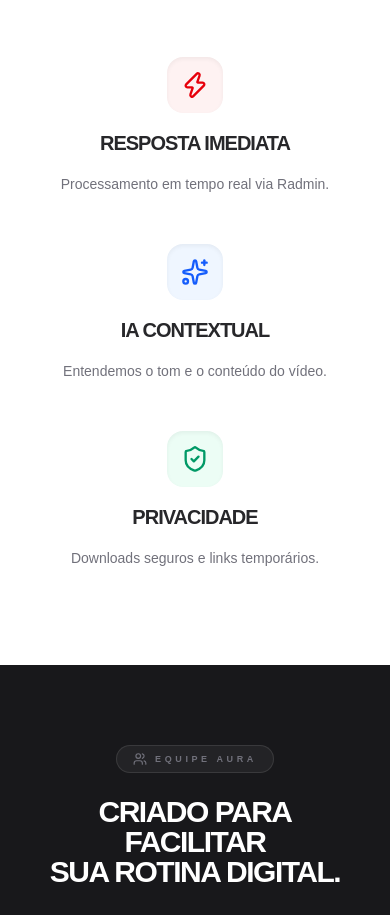
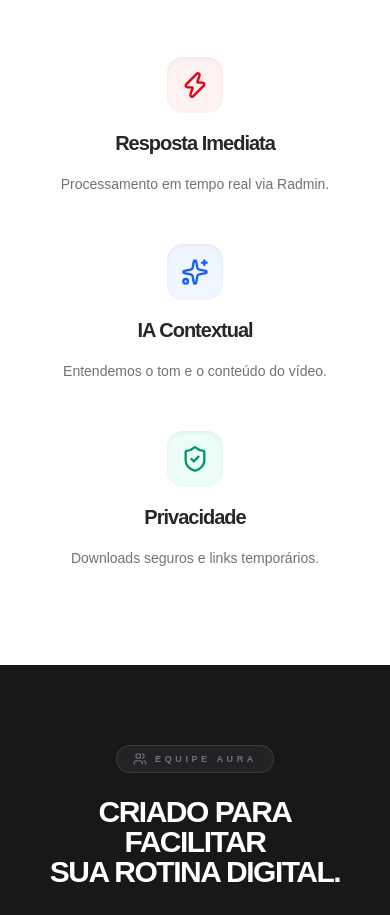
Before and after one commit to PedroGoulartbranco/AuraDownload-videos, a Next.js app in the folder frontend/: page / in a window 390 px wide. Shown: the part 800-1715 px from the top of the page. Built offline with nearby package versions, Linux system fonts and the light colour scheme.

Commit message:
update initial page

```diff
--- a/frontend/src/app/page.tsx
+++ b/frontend/src/app/page.tsx
@@ -253,9 +253,9 @@ export default function Home() {
 
       {/* Feature Cards Section */}
       <section id="features" className="scroll-mt-20 max-w-6xl w-full px-8 py-24 grid grid-cols-1 md:grid-cols-3 gap-12 border-t border-zinc-100">
-        <div className="space-y-4 text-center md:text-left"><div className="w-14 h-14 bg-red-50 text-red-600 rounded-2xl flex items-center justify-center mx-auto md:mx-0 shadow-inner"><Zap size={28} /></div><h3 className="text-xl font-black text-zinc-800 tracking-tighter uppercase">Resposta Imediata</h3><p className="text-zinc-500 font-medium leading-relaxed text-sm">Processamento em tempo real via Radmin.</p></div>
-        <div className="space-y-4 text-center md:text-left"><div className="w-14 h-14 bg-blue-50 text-blue-600 rounded-2xl flex items-center justify-center mx-auto md:mx-0 shadow-inner"><Sparkles size={28} /></div><h3 className="text-xl font-black text-zinc-800 tracking-tighter uppercase">IA Contextual</h3><p className="text-zinc-500 font-medium leading-relaxed text-sm">Entendemos o tom e o conteúdo do vídeo.</p></div>
-        <div className="space-y-4 text-center md:text-left"><div className="w-14 h-14 bg-emerald-50 text-emerald-600 rounded-2xl flex items-center justify-center mx-auto md:mx-0 shadow-inner"><ShieldCheck size={28} /></div><h3 className="text-xl font-black text-zinc-800 tracking-tighter uppercase">Privacidade</h3><p className="text-zinc-500 font-medium leading-relaxed text-sm">Downloads seguros e links temporários.</p></div>
+        <div className="space-y-4 text-center md:text-left"><div className="w-14 h-14 bg-red-50 text-red-600 rounded-2xl flex items-center justify-center mx-auto md:mx-0 shadow-inner"><Zap size={28} /></div><h3 className="text-xl font-black text-zinc-800 tracking-tighter">Resposta Imediata</h3><p className="text-zinc-500 font-medium leading-relaxed text-sm">Processamento em tempo real via Radmin.</p></div>
+        <div className="space-y-4 text-center md:text-left"><div className="w-14 h-14 bg-blue-50 text-blue-600 rounded-2xl flex items-center justify-center mx-auto md:mx-0 shadow-inner"><Sparkles size={28} /></div><h3 className="text-xl font-black text-zinc-800 tracking-tighter">IA Contextual</h3><p className="text-zinc-500 font-medium leading-relaxed text-sm">Entendemos o tom e o conteúdo do vídeo.</p></div>
+        <div className="space-y-4 text-center md:text-left"><div className="w-14 h-14 bg-emerald-50 text-emerald-600 rounded-2xl flex items-center justify-center mx-auto md:mx-0 shadow-inner"><ShieldCheck size={28} /></div><h3 className="text-xl font-black text-zinc-800 tracking-tighter">Privacidade</h3><p className="text-zinc-500 font-medium leading-relaxed text-sm">Downloads seguros e links temporários.</p></div>
       </section>
 
       {/* About Team Full Screen Section */}
```
